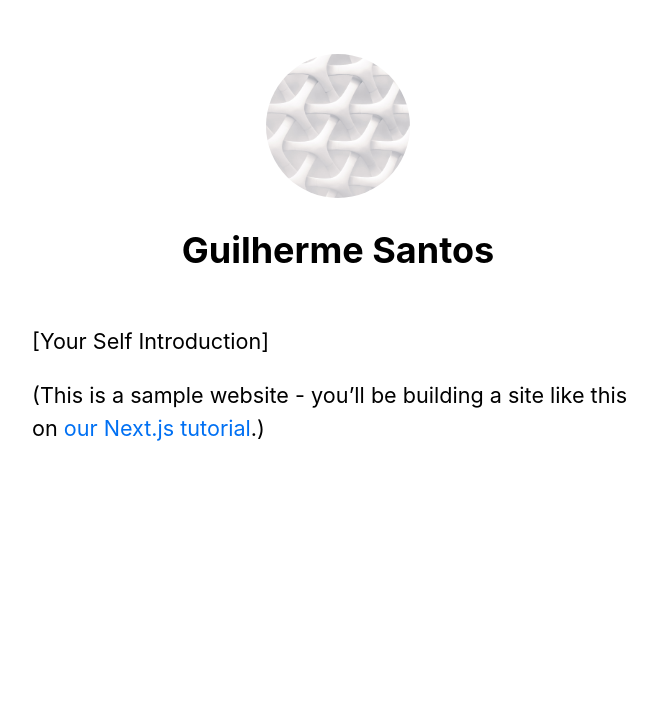
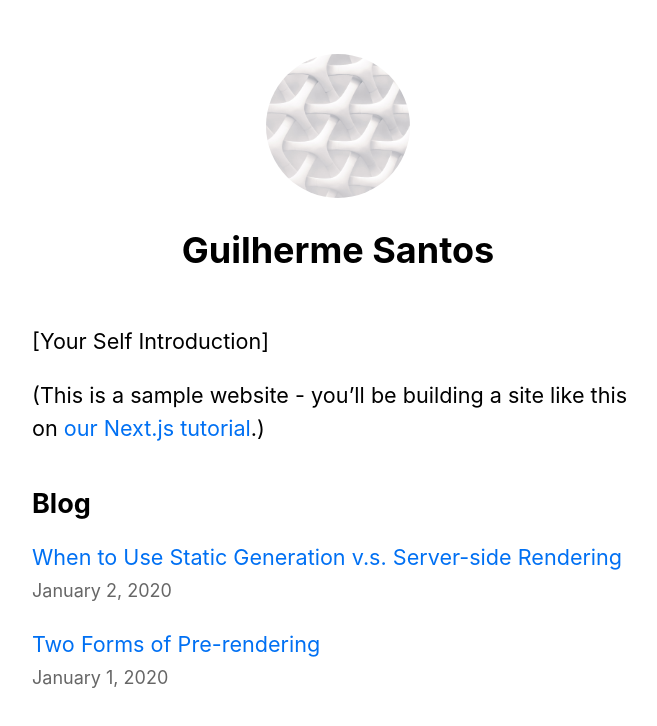
Before and after one commit to guicarvsantos/nextjs-tutorial, a Next.js app: page / in a window 1280 px wide. Shown: the top 726 px of the page, without its empty margins (302-959 px from the left). Built offline with nearby package versions, Linux system fonts and the light colour scheme.

Commit message:
Dev (#9)
* solving conflicts

* solving conflicts avigating-learnt (#3)

* Assets metadata css (#5)

* metadata learnt

* script component learnt

* css modules

* global styles learnt

* layout polished

* rendering and  routing (#8)

```diff
--- /dev/null
+++ b/components/date.js
@@ -0,0 +1,6 @@
+import { parseISO, format } from "date-fns";
+
+export default function Date({ dateString }) {
+    const date = parseISO(dateString);
+    return  <time dateTime={dateString}>{format(date, 'LLLL d, yyyy')}</time>;
+}
--- /dev/null
+++ b/lib/posts.js
@@ -0,0 +1,71 @@
+import fs from 'fs';
+import path from 'path';
+import matter from 'gray-matter';
+import { remark } from 'remark';
+import html from 'remark-html';
+
+const postsDirectory = path.join(process.cwd(), 'posts');
+
+export function getSortedPostsData() {
+  // Get file names under /posts
+  const fileNames = fs.readdirSync(postsDirectory);
+  const allPostsData = fileNames.map((fileName) => {
+    // Remove ".md" from file name to get id
+    const id = fileName.replace(/\.md$/, '');
+
+    // Read markdown file as string
+    const fullPath = path.join(postsDirectory, fileName);
+    const fileContents = fs.readFileSync(fullPath, 'utf8');
+
+    // Use gray-matter to parse the post metadata section
+    const matterResult = matter(fileContents);
+
+    // Combine the data with the id
+    return {
+      id,
+      ...matterResult.data,
+    };
+  });
+  // Sort posts by date
+  return allPostsData.sort((a, b) => {
+    if (a.date < b.date) {
+      return 1;
+    } else {
+      return -1;
+    }
+  });
+}
+
+export function getAllPostIds() {
+    const fileNames = fs.readdirSync(postsDirectory)
+
+    return fileNames.map((fileName) => {
+        return {
+            params: {
+                id: fileName.replace(/\.md$/, ''),
+            },
+        };
+    });
+}
+
+export async function getPostData(id) {
+    const fullPath  = path.join(postsDirectory, `${id}.md`);
+    const fileContents = fs.readFileSync(fullPath, 'utf8');
+
+    //User gray-matter to parse the post metadata section
+    const matterResult = matter(fileContents)
+
+    // Use remark to convert markdown into HTML string
+    const processedContent = await remark()
+        .use(html)
+        .process(matterResult.content);
+
+    const contentHtml = processedContent.toString();
+
+    //Combine the data with the id and ContentHtml
+    return {
+        id,
+        contentHtml,
+        ...matterResult.data,
+    }
+}
--- a/package.json
+++ b/package.json
@@ -6,8 +6,12 @@
     "start": "next start"
   },
   "dependencies": {
+    "date-fns": "^2.29.3",
+    "gray-matter": "^4.0.3",
     "next": "latest",
     "react": "18.2.0",
-    "react-dom": "18.2.0"
+    "react-dom": "18.2.0",
+    "remark": "^14.0.2",
+    "remark-html": "^15.0.1"
   }
 }
--- a/pages/_app.js
+++ b/pages/_app.js
@@ -1,5 +1,5 @@
 import '../styles/global.css';
 
-export default function App ({ Component, pageProps}) {
+export default function App ({ Component, pageProps }) {
     return <Component {...pageProps} />
 }
--- a/pages/index.js
+++ b/pages/index.js
@@ -1,8 +1,20 @@
 import Head from 'next/head';
+import Link from 'next/link';
+import Date from '../components/date';
 import Layout, { siteTitle } from '../components/layout';
 import utilStyles from '../styles/utils.module.css';
+import { getSortedPostsData } from '../lib/posts';
 
-export default function Home() {
+export async function getStaticProps() {
+  const allPostsData = getSortedPostsData();
+  return {
+    props: {
+      allPostsData,
+    }
+  }
+}
+
+export default function Home({ allPostsData }) {
   return (
     <Layout home>
       <Head>
@@ -15,6 +27,20 @@
           <a href="https://nextjs.org/learn">our Next.js tutorial</a>.)
         </p>
       </section>
+      <section className={`${utilStyles.headingMd} ${utilStyles.padding1px}`}>
+        <h2 className={utilStyles.headingLg}>Blog</h2>
+        <ul className={utilStyles.list}>
+          {allPostsData.map(({ id, date, title }) => (
+            <li className={utilStyles.listItem} key={id}>
+              <Link href={`/posts/${id}`}>{title}</Link>
+              <br />
+              <small className={utilStyles.lightText}>
+                <Date dateString={date} />
+              </small>
+            </li>
+          ))}
+        </ul>
+      </section>
     </Layout>
   );
 }
--- /dev/null
+++ b/posts/pre-rendering.md
@@ -0,0 +1,11 @@
+---
+title: 'Two Forms of Pre-rendering'
+date: '2020-01-01'
+---
+
+Next.js has two forms of pre-rendering: **Static Generation** and **Server-side Rendering**. The difference is in **when** it generates the HTML for a page.
+
+- **Static Generation** is the pre-rendering method that generates the HTML at **build time**. The pre-rendered HTML is then _reused_ on each request.
+- **Server-side Rendering** is the pre-rendering method that generates the HTML on **each request**.
+
+Importantly, Next.js lets you **choose** which pre-rendering form to use for each page. You can create a "hybrid" Next.js app by using Static Generation for most pages and using Server-side Rendering for others.
--- /dev/null
+++ b/posts/ssg-ssr.md
@@ -0,0 +1,19 @@
+---
+title: 'When to Use Static Generation v.s. Server-side Rendering'
+date: '2020-01-02'
+---
+
+We recommend using **Static Generation** (with and without data) whenever possible because your page can be built once and served by CDN, which makes it much faster than having a server render the page on every request.
+
+You can use Static Generation for many types of pages, including:
+
+- Marketing pages
+- Blog posts
+- E-commerce product listings
+- Help and documentation
+
+You should ask yourself: "Can I pre-render this page **ahead** of a user's request?" If the answer is yes, then you should choose Static Generation.
+
+On the other hand, Static Generation is **not** a good idea if you cannot pre-render a page ahead of a user's request. Maybe your page shows frequently updated data, and the page content changes on every request.
+
+In that case, you can use **Server-Side Rendering**. It will be slower, but the pre-rendered page will always be up-to-date. Or you can skip pre-rendering and use client-side JavaScript to populate data.
```
Also changed, not shown: pages/posts/[id].js (added, +39 -0 lines), pages/posts/first-post.js (deleted, +0 -25 lines), 1 other file (tests, documents, lock files or other folders).
